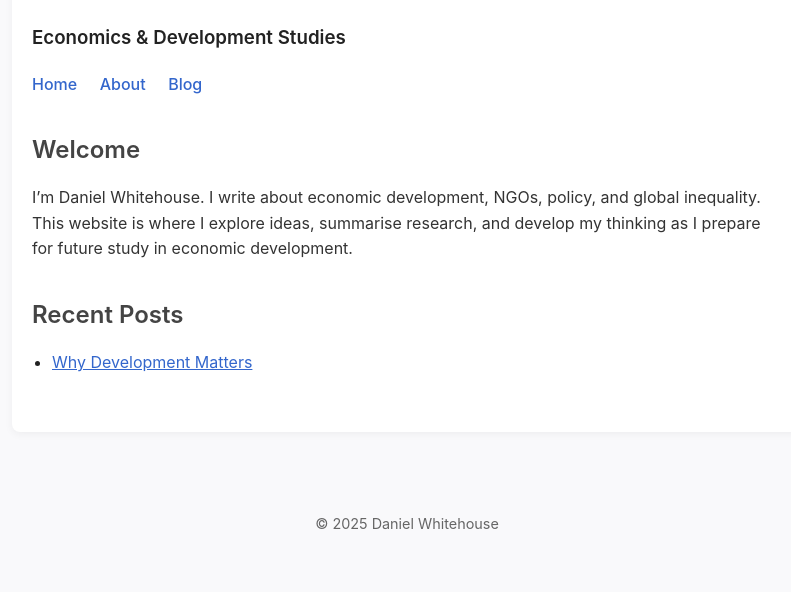
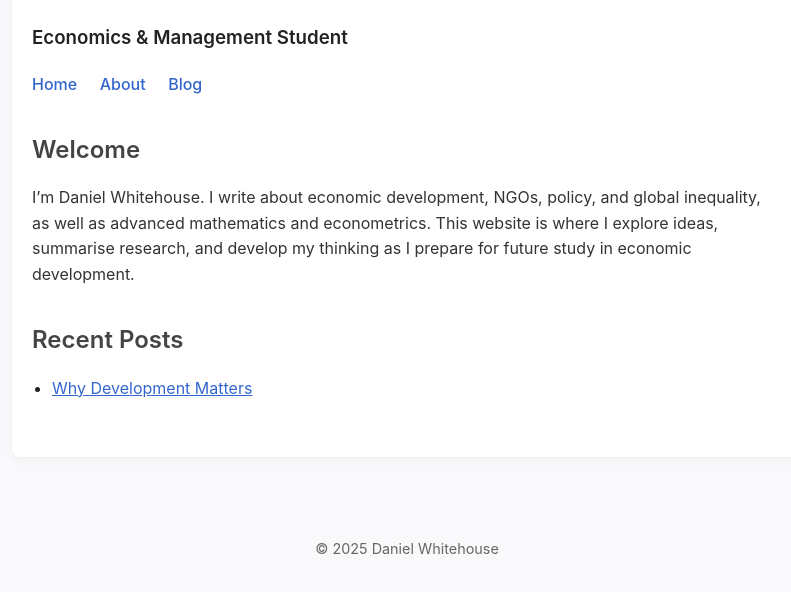
Before and after one commit to danielwhitehouse184/danielwhitehouse184.github.io, a plain HTML site: page index.html in a window 1280 px wide. Shown: the part 184-776 px from the top of the page, without its empty margins (233-1024 px from the left). Drawn offline with Linux system fonts and the light colour scheme; files that its build step writes are made by us from their sources.

Commit message:
Update index.html

```diff
--- a/index.html
+++ b/index.html
@@ -11,7 +11,7 @@
 <div class="container">
 
   <h1>Daniel Whitehouse</h1>
-  <h3>Economics & Development Studies</h3>
+  <h3>Economics & Management Student</h3>
 
   <nav>
     <a href="/">Home</a>
@@ -21,7 +21,7 @@
 
   <h2>Welcome</h2>
   <p>
-    I’m Daniel Whitehouse. I write about economic development, NGOs, policy, and global inequality.
+    I’m Daniel Whitehouse. I write about economic development, NGOs, policy, and global inequality, as well as advanced mathematics and econometrics.
     This website is where I explore ideas, summarise research, and develop my thinking as I prepare
     for future study in economic development.
   </p>
```
